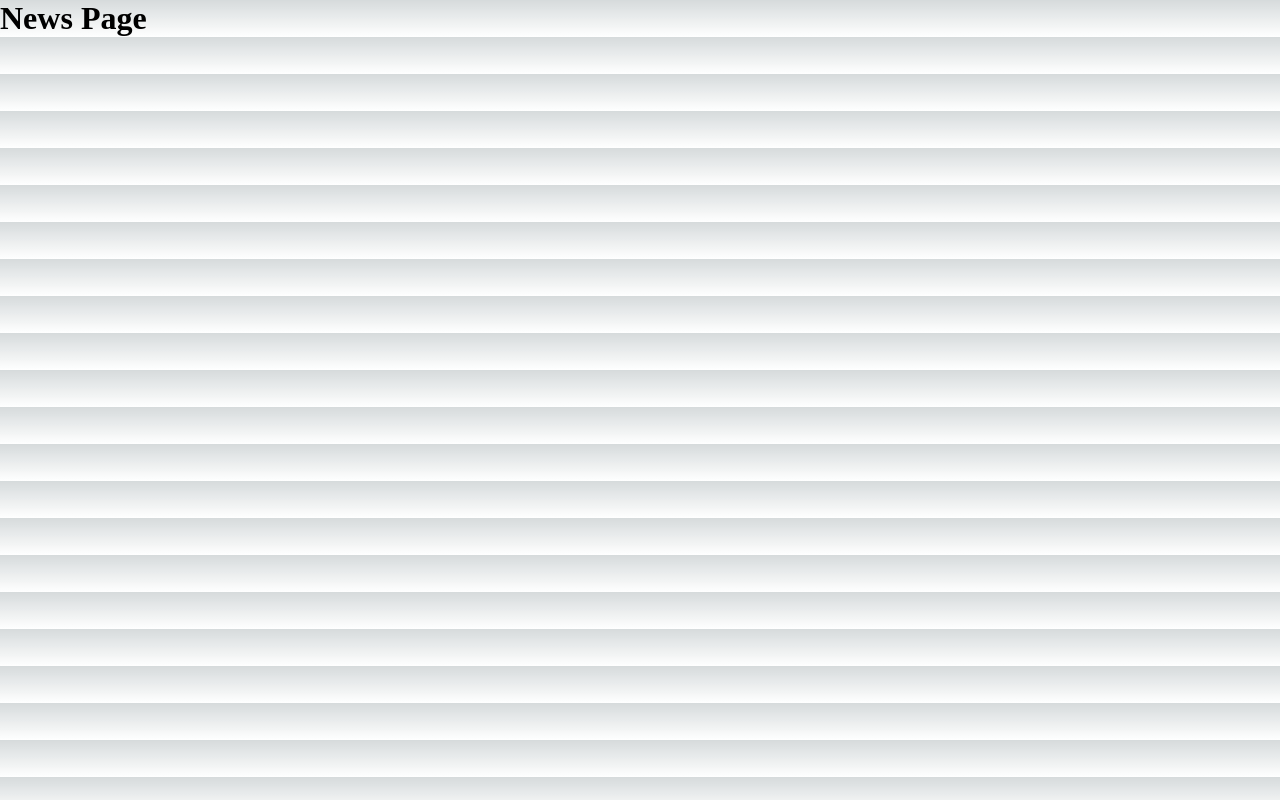
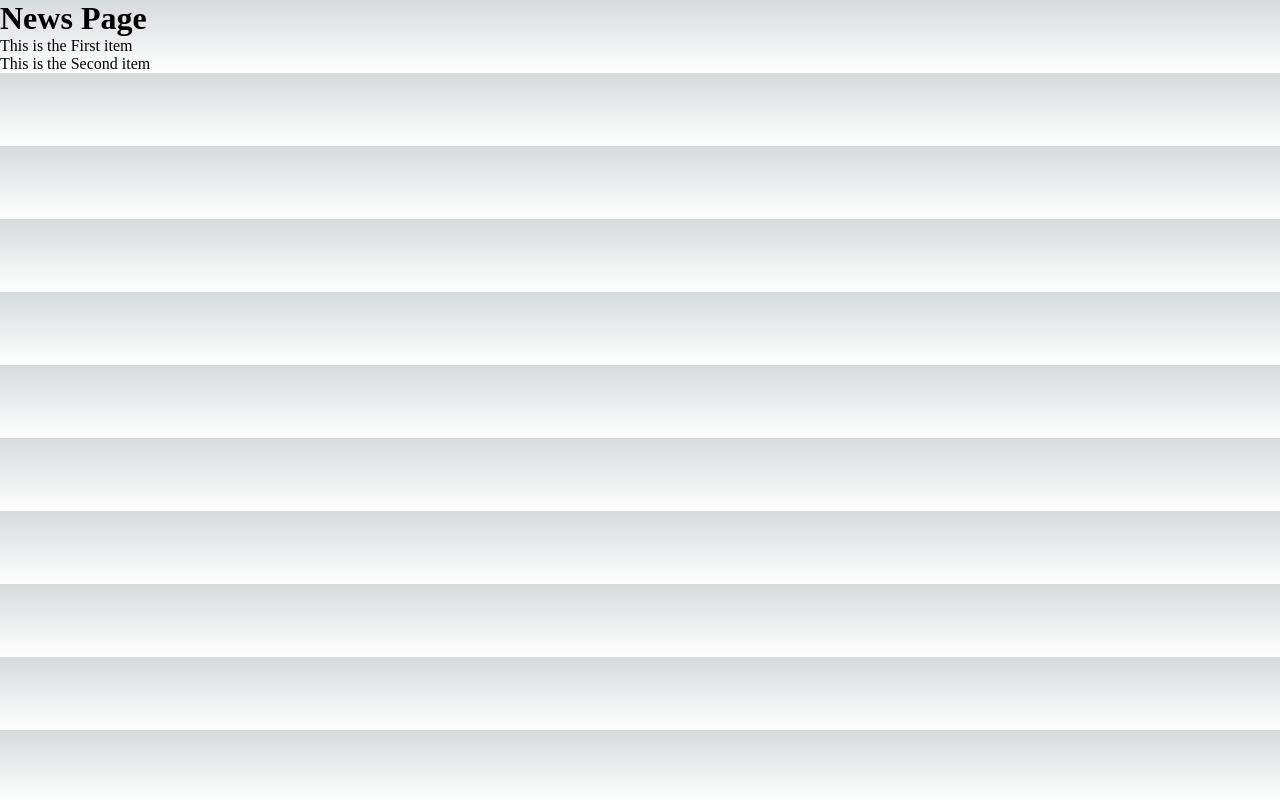
Before and after one commit to abhimax/next-js-meetups-app, a Next.js app: page /news in a window 1280 px wide. Built offline with nearby package versions, Linux system fonts and the light colour scheme.

Commit message:
feat: next Link with route

```diff
--- a/pages/news/index.js
+++ b/pages/news/index.js
@@ -1,5 +1,13 @@
+import Link from "next/link";
+
 function NewsPage() {
-    return <h1>News Page</h1>
-  }
+    return <>
+    <h1>News Page</h1>
+    <ul>
+      <li><Link href="/news/first-item">This is the First item</Link></li>
+      <li><Link href="/news/second-item">This is the Second item</Link></li>
+    </ul>
+    </>
+     }
 
   export default NewsPage;
```
